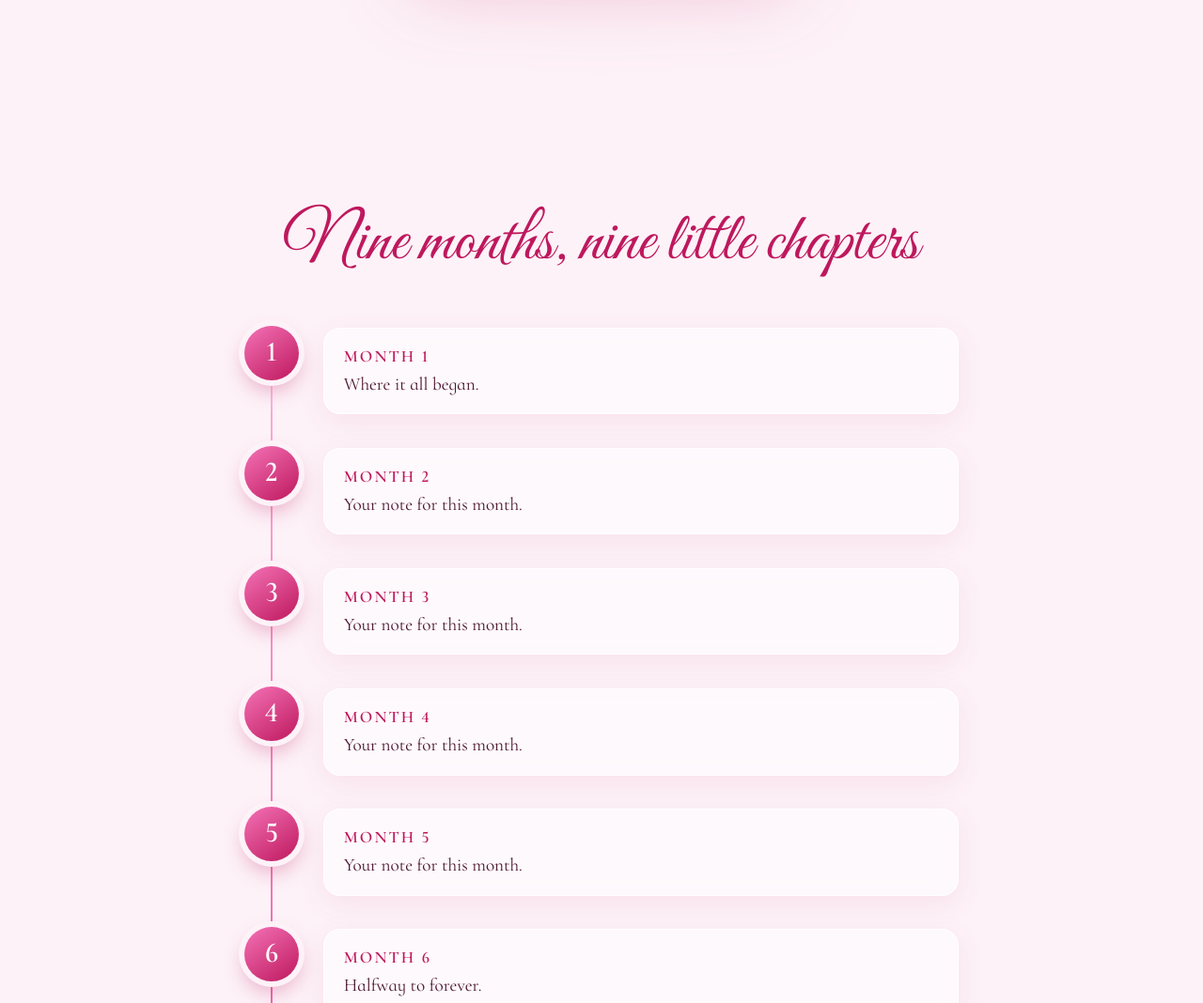
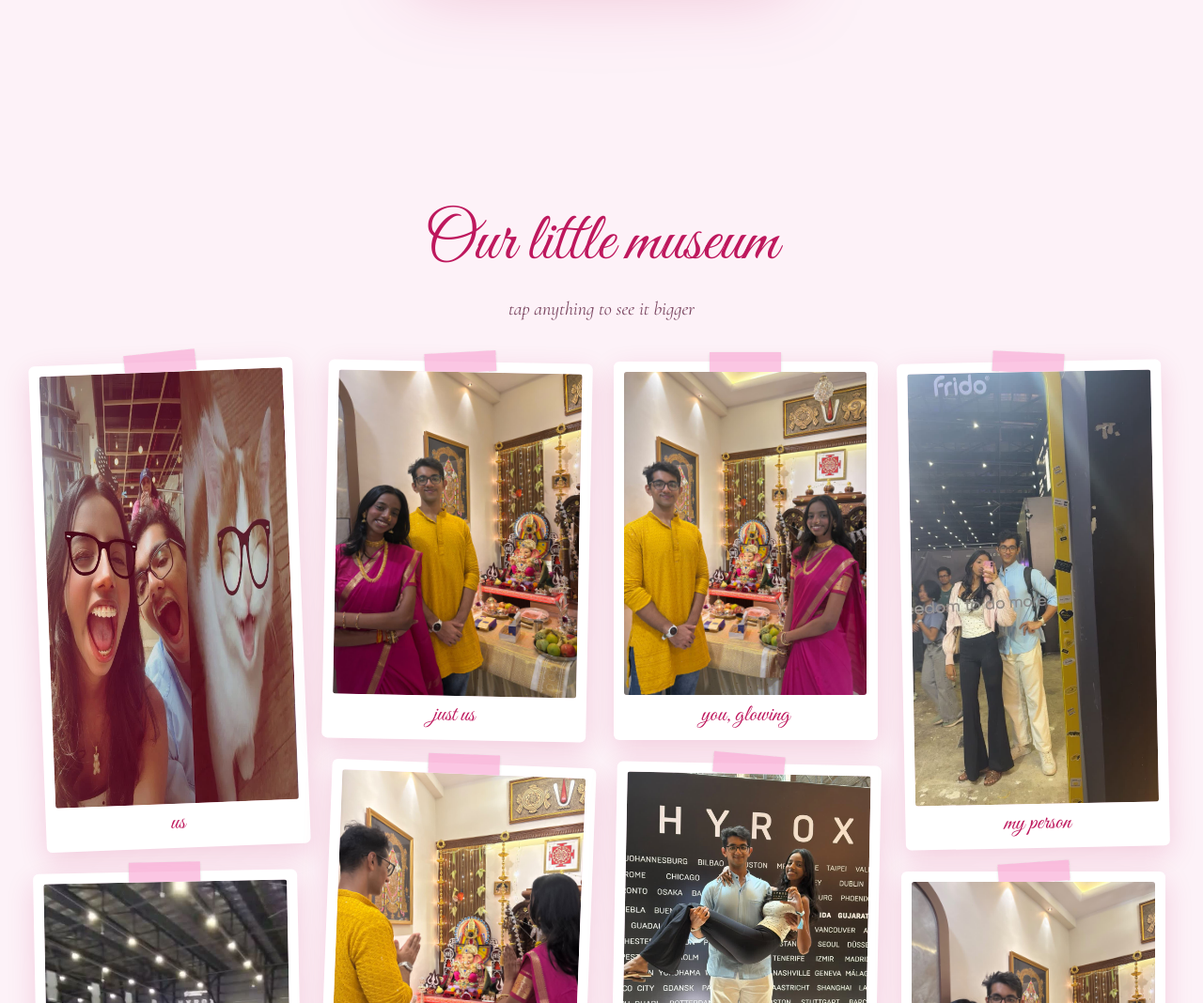
Before and after one commit to jayPreak/nine, a plain HTML site: page index.html in a window 1280 px wide. Shown: the part 1432-2500 px from the top of the page at 94% size. Drawn offline with Linux system fonts and the light colour scheme.

Commit message:
Remove timeline, add real letter
Co-Authored-By: Claude Sonnet 5.5 <noreply@anthropic.com>

```diff
--- a/content.js
+++ b/content.js
@@ -15,25 +15,10 @@ window.NINE = {
   // Each string is one paragraph. Add / remove as many as you like.
   letterGreeting: "My dearest Ishu,",
   letter: [
-    "Write your first paragraph here. This is a placeholder — replace it with your own words.",
-    "Each line in this list becomes its own paragraph on the pink paper, fading in one by one as she reads.",
-    "Tell her what these nine months have meant, the moments you keep replaying, and what you're looking forward to.",
+    "Hiii my babieeee, I miss youuuu soo muchhh I love youuuuu. Youre the best at everything I love being with you it is the best feeling ever, I wish I could engrain this into your brain and heart as well, I love you and i really do. I dont want you feeling down or bad ever. I felt so bad I could do nothing to help you and we had been fighting and arguing so much recently I really am sorry. I am sorry I even left any sliver of doubt but I will always love you no matter what MWAAAH jaise aap kuma ko batate ho dil ki baatein mujhe bhi bataya karo :( I was so sad hearing you cry pls i beg you I will do anything to make you happy 🥺 SO HERES TO 9 MORE DECADES YESSS I am 9 months pregnant with your child :3 happy annieversary baby (rest is ai generated i will admit except this letter)",
   ],
   letterSignoff: "Forever yours,",
   letterSignature: "Jayesh",
-
-  // ── TIMELINE (one entry per month, 9 total) ─────────────────
-  months: [
-    { title: "Month 1", text: "Where it all began." },
-    { title: "Month 2", text: "Your note for this month." },
-    { title: "Month 3", text: "Your note for this month." },
-    { title: "Month 4", text: "Your note for this month." },
-    { title: "Month 5", text: "Your note for this month." },
-    { title: "Month 6", text: "Halfway to forever." },
-    { title: "Month 7", text: "Your note for this month." },
-    { title: "Month 8", text: "Your note for this month." },
-    { title: "Month 9", text: "Nine months, and counting." },
-  ],
 
   // ── GALLERY ─────────────────────────────────────────────────
   // Files live in /media. Swap, reorder, or add your own.
--- a/index.html
+++ b/index.html
@@ -62,11 +62,6 @@
   </article>
 </section>
 
-<section class="timeline-sec" id="months">
-  <h2 class="sec-title script reveal">Nine months, nine little chapters</h2>
-  <ol class="timeline" id="timeline"></ol>
-</section>
-
 <section class="gallery-sec" id="gallery">
   <h2 class="sec-title script reveal">Our little museum</h2>
   <p class="sec-sub reveal">tap anything to see it bigger</p>
--- a/script.js
+++ b/script.js
@@ -34,16 +34,6 @@
   };
   tick();
   setInterval(tick, 1000);
-
-  /* ── Timeline ── */
-  const tl = $("timeline");
-  C.months.forEach((m) => {
-    const li = document.createElement("li");
-    li.innerHTML = '<div class="tl-card"><h3></h3><p></p></div>';
-    li.querySelector("h3").textContent = m.title;
-    li.querySelector("p").textContent = m.text;
-    tl.appendChild(li);
-  });
 
   /* ── Gallery ── */
   const grid = $("galleryGrid");
@@ -127,7 +117,7 @@
     }),
     { threshold: 0.15, rootMargin: "0px 0px -6% 0px" }
   );
-  document.querySelectorAll(".reveal, .timeline li, .tile").forEach((el, i) => {
+  document.querySelectorAll(".reveal, .tile").forEach((el, i) => {
     if (el.classList.contains("tile")) el.style.transitionDelay = (i % 4) * 90 + "ms";
     io.observe(el);
   });
```
